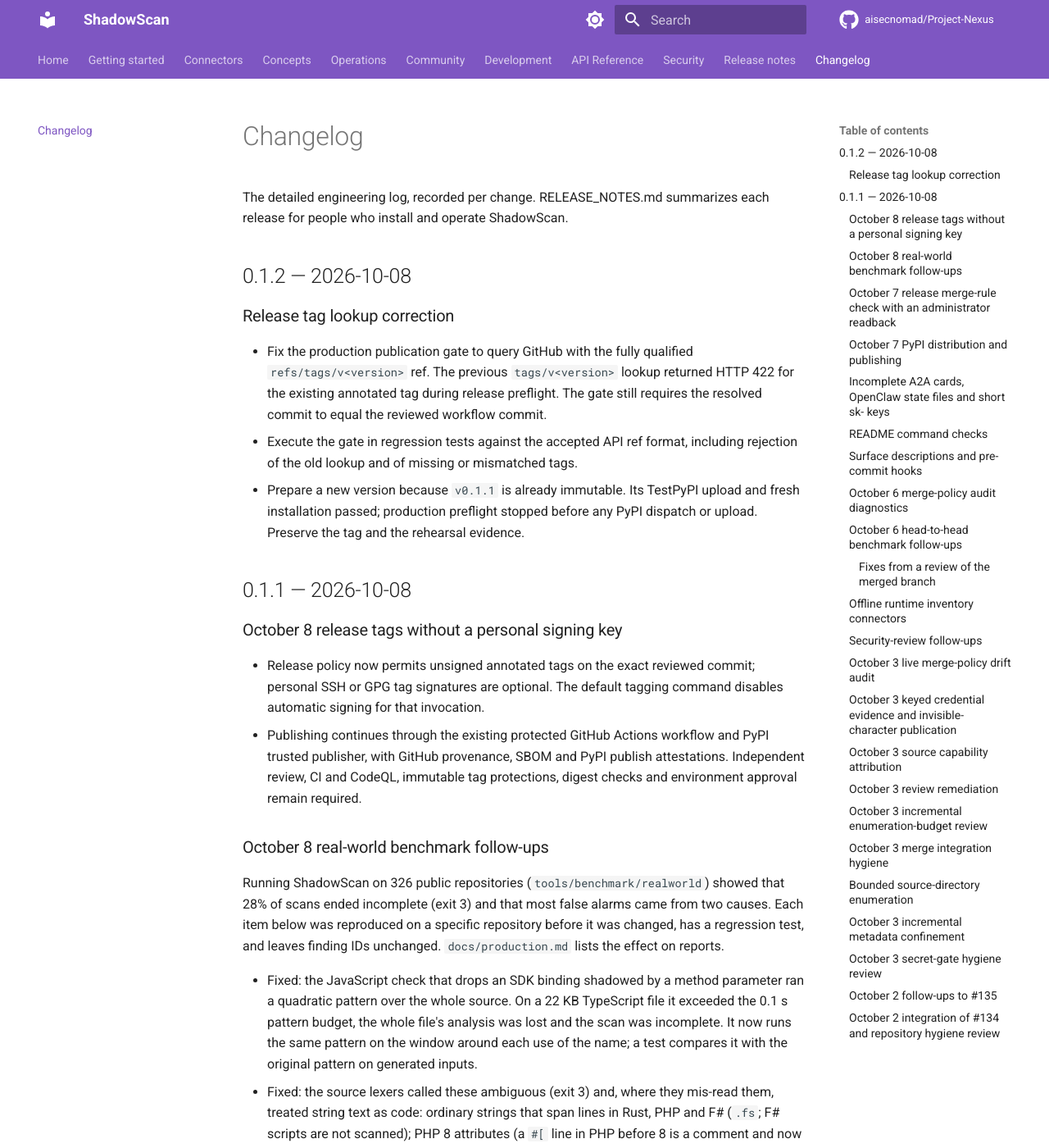
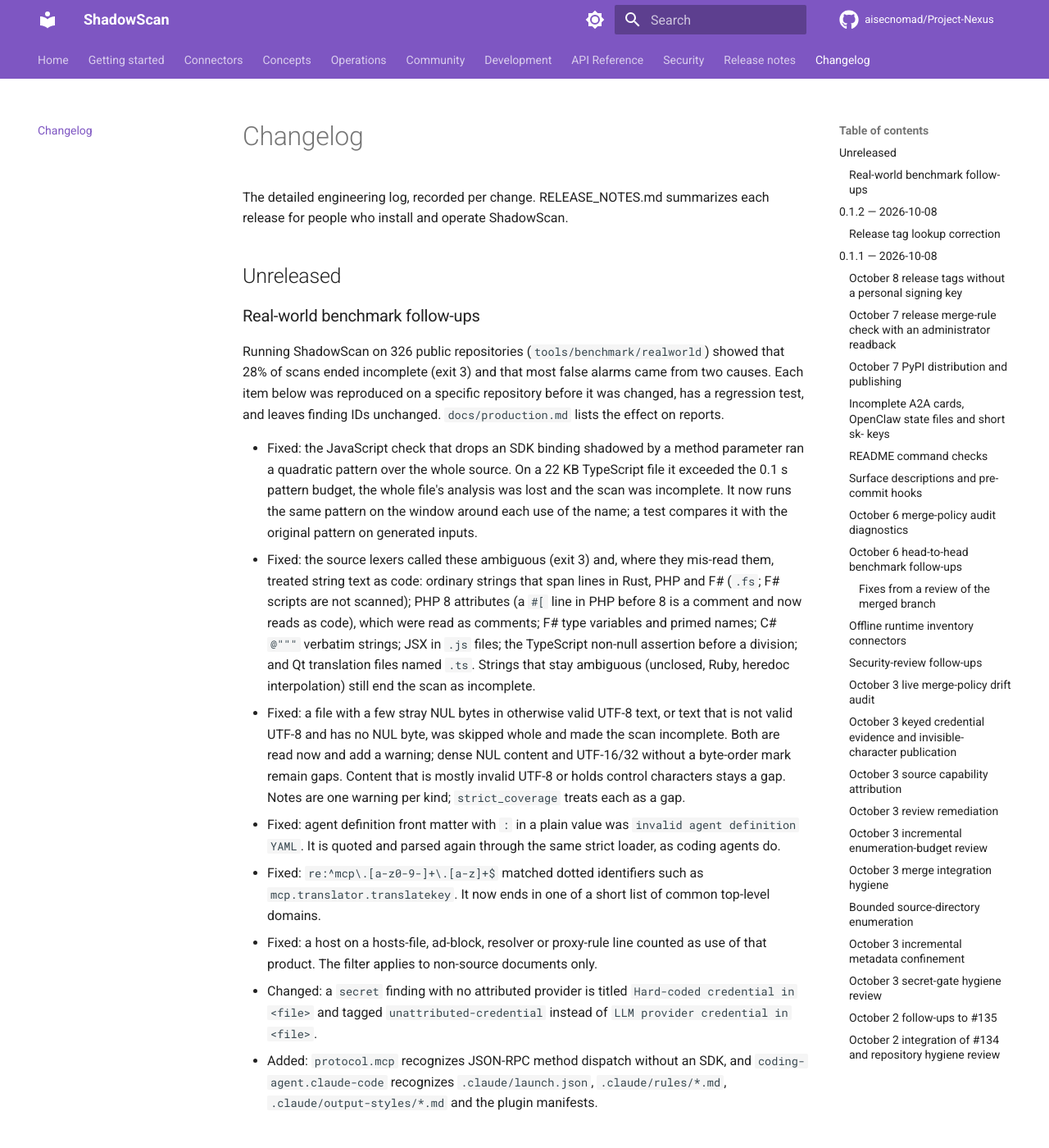
Before and after one commit to aisecnomad/Project-Nexus, an MkDocs documentation site: the page built from docs/changelog.md, in a window 1280 px wide and 1400 px high. Shown: the whole window at 82% size. Built offline with MkDocs 1.6.1 and Material for MkDocs 9.7.7, drawn with Linux system fonts in a browser that asks for light colours; comment, search, counter and statistics services are not loaded; some of the changed text lies outside the part shown.

Commit message:
Record the benchmark follow-ups as unreleased after 0.1.2
0.1.1 is published and immutable and 0.1.2 is the current version, so the
follow-up entries move out of the 0.1.1 section into an Unreleased section and
a short release-notes entry.

Co-Authored-By: Claude Sonnet 5.5 <noreply@anthropic.com>
Claude-Session: https://claude.ai/code/session_013LMPiQLaxmQP5jb5VmmN8Y
Signed-off-by: Claude <noreply@anthropic.com>

```diff
--- a/CHANGELOG.md
+++ b/CHANGELOG.md
@@ -3,33 +3,9 @@
 The detailed engineering log, recorded per change. RELEASE_NOTES.md
 summarizes each release for people who install and operate ShadowScan.
 
-## 0.1.2 — 2026-10-08
-
-### Release tag lookup correction
-
-- Fix the production publication gate to query GitHub with the fully qualified
-  `refs/tags/v<version>` ref. The previous `tags/v<version>` lookup returned
-  HTTP 422 for the existing annotated tag during release preflight. The gate still
-  requires the resolved commit to equal the reviewed workflow commit.
-- Execute the gate in regression tests against the accepted API ref format,
-  including rejection of the old lookup and of missing or mismatched tags.
-- Prepare a new version because `v0.1.1` is already immutable. Its TestPyPI
-  upload and fresh installation passed; production preflight stopped before
-  any PyPI dispatch or upload. Preserve the tag and the rehearsal evidence.
-
-## 0.1.1 — 2026-10-08
-
-### October 8 release tags without a personal signing key
-
-- Release policy now permits unsigned annotated tags on the exact reviewed
-  commit; personal SSH or GPG tag signatures are optional. The default tagging
-  command disables automatic signing for that invocation.
-- Publishing continues through the existing protected GitHub Actions workflow
-  and PyPI trusted publisher, with GitHub provenance, SBOM and PyPI publish
-  attestations. Independent review, CI and CodeQL, immutable tag protections,
-  digest checks and environment approval remain required.
-
-### October 8 real-world benchmark follow-ups
+## Unreleased
+
+### Real-world benchmark follow-ups
 
 Running ShadowScan on 326 public repositories (`tools/benchmark/realworld`)
 showed that 28% of scans ended incomplete (exit 3) and that most false alarms
--- a/docs/production.md
+++ b/docs/production.md
@@ -796,7 +796,7 @@ hardened. Read them when you have baselines, reports or inventories produced
 by an earlier candidate build; a deployment that starts from a reviewed
 revision and a fresh baseline does not need them.
 
-### October 8 real-world benchmark follow-ups
+### Real-world benchmark follow-ups (unreleased, after 0.1.2)
 
 Re-scan before comparing finding counts, confidence or exit codes with earlier
 reports. The changes below came from running ShadowScan on 326 public
```
Also changed, not shown: other parts of CHANGELOG.md (+26 -0 lines), RELEASE_NOTES.md (+10 -0 lines).
